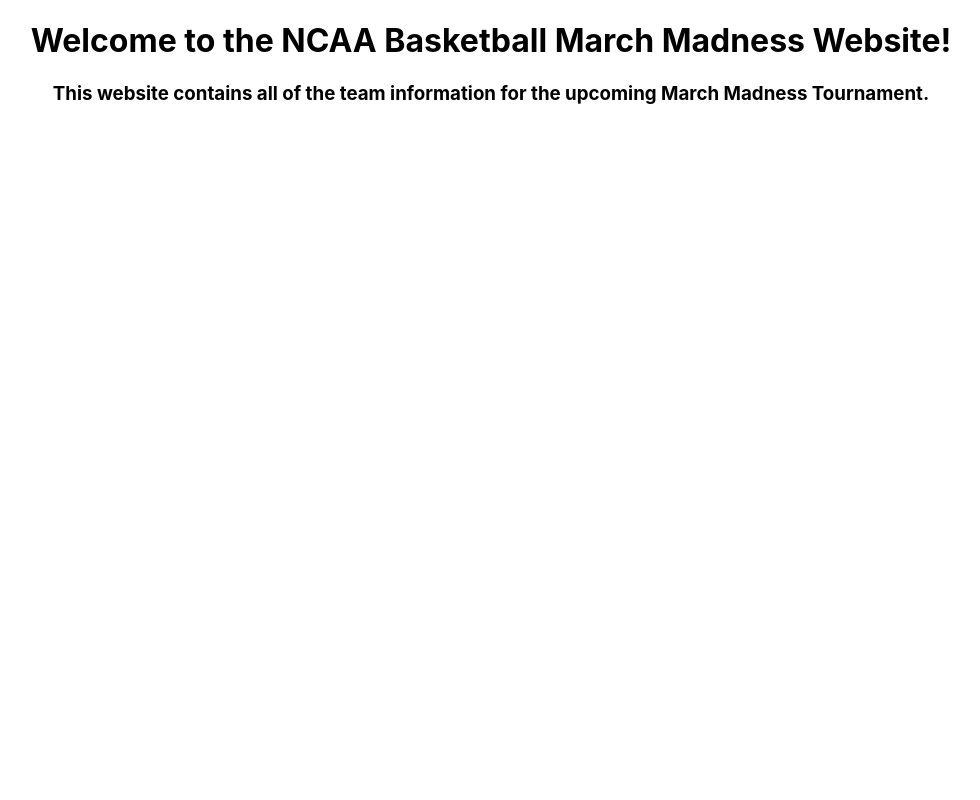
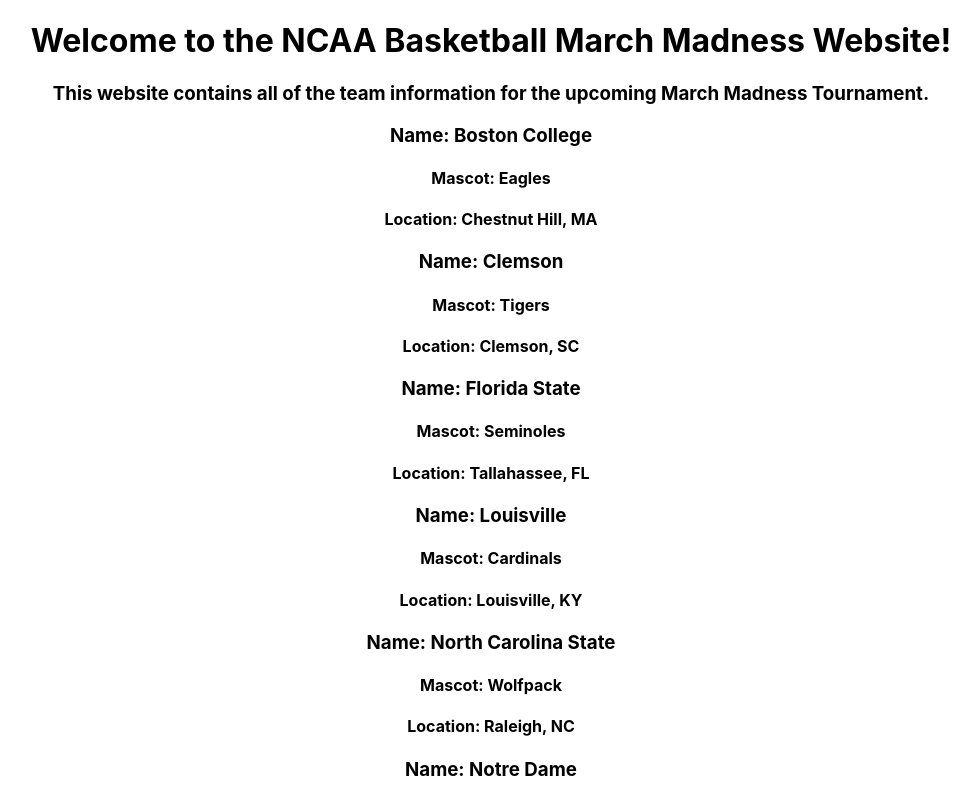
Before and after one commit to Braden2n/Mission9_BradenToone, a React (Create React App) app: page / in a window 1280 px wide. Shown: the top 800 px of the page, without its empty margins (149-1129 px from the left). Built offline with nearby package versions, Linux system fonts and the light colour scheme.

Commit message:
Added tags to render in Team component

```diff
--- a/src/App.tsx
+++ b/src/App.tsx
@@ -1,6 +1,8 @@
 import React from 'react';
 import './App.css';
 import teams from './CollegeBasketballTeams.json';
+
+const teamsList = teams.teams;
 
 interface ITeam {
   tid: number;
@@ -19,14 +21,22 @@
 class Team extends React.Component<ITeam> {
   render() {
     const team = this.props;
-    return <div></div>;
+    return (
+      <div>
+        <h3>Name: {team.school}</h3>
+        <h4>Mascot: {team.name}</h4>
+        <h4>
+          Location: {team.city}, {team.state}
+        </h4>
+      </div>
+    );
   }
 }
 
 function Teams() {
   return (
     <div>
-      {teams.teams.map((team) => (
+      {teamsList.map((team) => (
         <Team {...team} />
       ))}
     </div>
```
